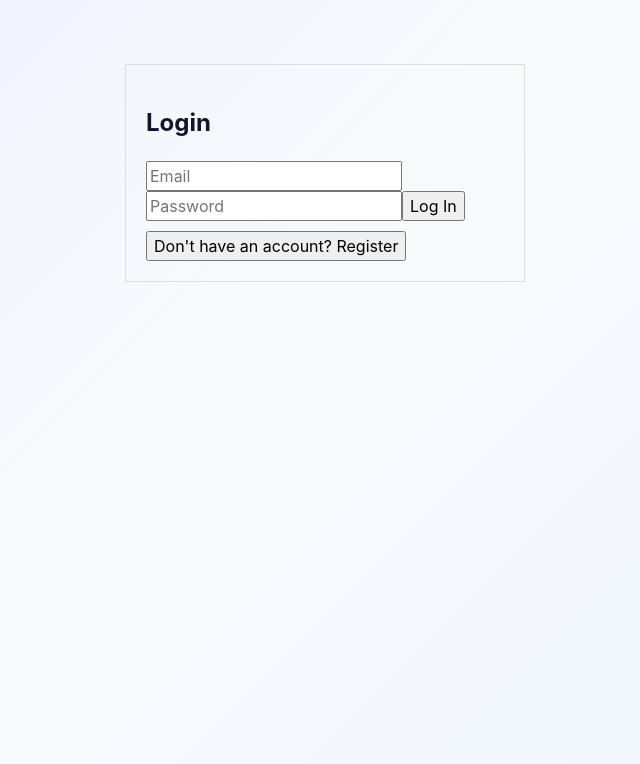
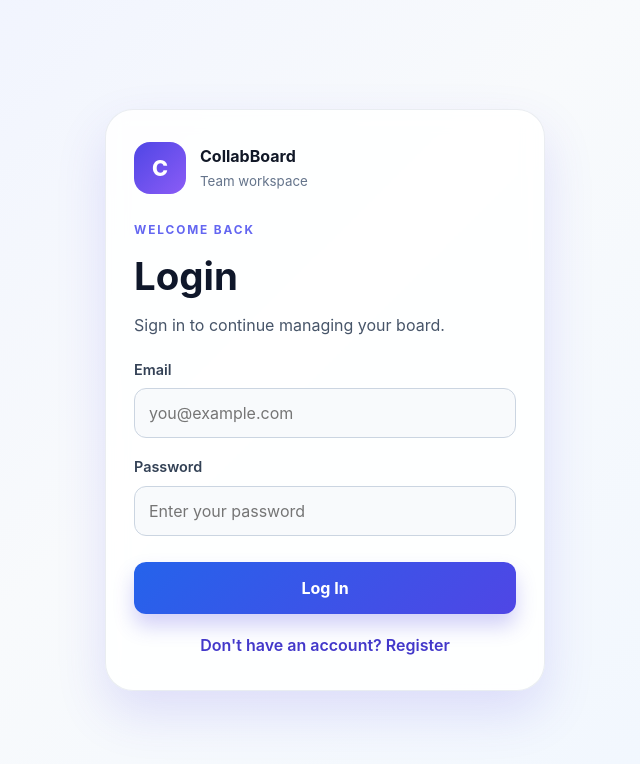
Before and after one commit to Yasurika/collabboard, a React (Vite) app in the folder collabboard-frontend/: page / in a window 1280 px wide. Shown: the top 764 px of the page, without its empty margins (315-955 px from the left). Built offline with nearby package versions, Linux system fonts and the light colour scheme.

Commit message:
update login UI

```diff
--- a/collabboard-frontend/src/api.js
+++ b/collabboard-frontend/src/api.js
@@ -7,6 +7,8 @@ const API = axios.create({
 
 // Front-end eken yawa hama request ekakatama JWT Token eka auto attach karanna
 API.interceptors.request.use((config) => {
+  config.headers = config.headers || {};
+
   const token = localStorage.getItem('token');
   if (token) {
     config.headers.Authorization = `Bearer ${token}`;
--- a/collabboard-frontend/src/components/Login.jsx
+++ b/collabboard-frontend/src/components/Login.jsx
@@ -12,12 +12,22 @@ const Auth = ({ onLoginSuccess }) => {
 
     try {
       if (isRegister) {
-        await registerUser(formData);
+        const payload = {
+          name: formData.name.trim(),
+          email: formData.email.trim(),
+          password: formData.password,
+        };
+
+        await registerUser(payload);
         alert('Registered successfully! Please login.');
         setIsRegister(false);
+        setFormData({ name: '', email: '', password: '' });
       } else {
-        const res = await loginUser({ email: formData.email, password: formData.password });
-        // Token eka LocalStorage eke save karaganeema
+        const res = await loginUser({
+          email: formData.email.trim(),
+          password: formData.password,
+        });
+
         localStorage.setItem('token', res.data.token);
         localStorage.setItem('user', JSON.stringify(res.data.user));
 
@@ -29,40 +39,76 @@ const Auth = ({ onLoginSuccess }) => {
   };
 
   return (
-    <div style={{ maxWidth: '400px', margin: '40px auto', padding: '20px', border: '1px solid #ddd' }}>
+    <div className="auth-page">
+      <div className="auth-card">
+        <div className="auth-brand">
+          <div className="auth-logo">C</div>
+          <div>
+            <span className="auth-brand-name">CollabBoard</span>
+            <small>Team workspace</small>
+          </div>
+        </div>
+
+        <div className="auth-header">
+          <span className="auth-eyebrow">{isRegister ? 'Create account' : 'Welcome back'}</span>
           <h2>{isRegister ? 'Register' : 'Login'}</h2>
-      {error && <p style={{ color: 'red' }}>{error}</p>}
+          <p>
+            {isRegister
+              ? 'Build your team space and manage work together.'
+              : 'Sign in to continue managing your board.'}
+          </p>
+        </div>
 
-      <form onSubmit={handleSubmit}>
+        {error && <div className="auth-error">{error}</div>}
+
+        <form className="auth-form" onSubmit={handleSubmit}>
           {isRegister && (
+            <div className="auth-field">
+              <label htmlFor="name">Full Name</label>
               <input
+                id="name"
                 type="text"
-            placeholder="Name"
+                placeholder="John Doe"
                 value={formData.name}
                 onChange={(e) => setFormData({ ...formData, name: e.target.value })}
                 required
               />
+            </div>
           )}
+
+          <div className="auth-field">
+            <label htmlFor="email">Email</label>
             <input
+              id="email"
               type="email"
-          placeholder="Email"
+              placeholder="you@example.com"
               value={formData.email}
               onChange={(e) => setFormData({ ...formData, email: e.target.value })}
               required
             />
+          </div>
+
+          <div className="auth-field">
+            <label htmlFor="password">Password</label>
             <input
+              id="password"
               type="password"
-          placeholder="Password"
+              placeholder="Enter your password"
               value={formData.password}
               onChange={(e) => setFormData({ ...formData, password: e.target.value })}
               required
             />
-        <button type="submit">{isRegister ? 'Sign Up' : 'Log In'}</button>
+          </div>
+
+          <button type="submit" className="auth-submit">
+            {isRegister ? 'Create Account' : 'Log In'}
+          </button>
         </form>
 
-      <button onClick={() => setIsRegister(!isRegister)} style={{ marginTop: '10px' }}>
+        <button type="button" className="auth-toggle" onClick={() => setIsRegister(!isRegister)}>
           {isRegister ? 'Already have an account? Login' : "Don't have an account? Register"}
         </button>
+      </div>
     </div>
   );
 };
--- a/collabboard-frontend/src/index.css
+++ b/collabboard-frontend/src/index.css
@@ -36,6 +36,155 @@ select {
 
 .app-main {
   padding: 24px;
+}
+
+.auth-page {
+  min-height: calc(100vh - 48px);
+  display: grid;
+  place-items: center;
+  padding: 24px;
+}
+
+.auth-card {
+  width: min(100%, 440px);
+  padding: 32px 28px;
+  border-radius: 28px;
+  background: rgba(255, 255, 255, 0.88);
+  border: 1px solid rgba(148, 163, 184, 0.2);
+  box-shadow: 0 22px 50px rgba(79, 70, 229, 0.15);
+  backdrop-filter: blur(10px);
+}
+
+.auth-brand {
+  display: flex;
+  align-items: center;
+  gap: 14px;
+  margin-bottom: 22px;
+}
+
+.auth-logo {
+  display: grid;
+  place-items: center;
+  width: 52px;
+  height: 52px;
+  border-radius: 16px;
+  background: linear-gradient(135deg, #4f46e5, #8b5cf6);
+  color: #fff;
+  font-weight: 800;
+  font-size: 1.35rem;
+}
+
+.auth-brand-name {
+  display: block;
+  font-size: 1rem;
+  font-weight: 700;
+  color: #111827;
+}
+
+.auth-brand small {
+  color: #64748b;
+}
+
+.auth-header {
+  margin-bottom: 20px;
+}
+
+.auth-eyebrow {
+  display: inline-block;
+  margin-bottom: 8px;
+  font-size: 0.74rem;
+  font-weight: 700;
+  letter-spacing: 0.16em;
+  text-transform: uppercase;
+  color: #6366f1;
+}
+
+.auth-header h2 {
+  margin: 0 0 8px;
+  font-size: clamp(2rem, 4vw, 2.4rem);
+  color: #0f172a;
+}
+
+.auth-header p {
+  margin: 0;
+  color: #475569;
+  line-height: 1.6;
+}
+
+.auth-form {
+  display: flex;
+  flex-direction: column;
+  gap: 18px;
+}
+
+.auth-field {
+  display: flex;
+  flex-direction: column;
+  gap: 8px;
+}
+
+.auth-field label {
+  color: #334155;
+  font-size: 0.9rem;
+  font-weight: 600;
+}
+
+.auth-field input {
+  width: 100%;
+  padding: 12px 14px;
+  border: 1px solid #cbd5e1;
+  border-radius: 12px;
+  background: #f8fafc;
+  color: #0f172a;
+  transition: border-color 0.2s ease, box-shadow 0.2s ease;
+}
+
+.auth-field input:focus {
+  outline: none;
+  border-color: #6366f1;
+  box-shadow: 0 0 0 4px rgba(99, 102, 241, 0.12);
+}
+
+.auth-submit {
+  margin-top: 8px;
+  border: none;
+  border-radius: 12px;
+  padding: 14px 18px;
+  background: linear-gradient(135deg, #2563eb, #4f46e5);
+  color: #fff;
+  font-weight: 700;
+  cursor: pointer;
+  transition: transform 0.2s ease, box-shadow 0.2s ease;
+  box-shadow: 0 12px 20px rgba(79, 70, 229, 0.25);
+}
+
+.auth-submit:hover {
+  transform: translateY(-1px);
+  box-shadow: 0 14px 24px rgba(79, 70, 229, 0.3);
+}
+
+.auth-toggle {
+  width: 100%;
+  margin-top: 18px;
+  border: none;
+  background: transparent;
+  color: #4338ca;
+  font-weight: 600;
+  cursor: pointer;
+}
+
+.auth-toggle:hover {
+  text-decoration: underline;
+}
+
+.auth-error {
+  padding: 12px 14px;
+  border-radius: 10px;
+  margin-bottom: 16px;
+  background: rgba(239, 68, 68, 0.08);
+  border: 1px solid rgba(239, 68, 68, 0.18);
+  color: #b91c1c;
+  font-size: 0.92rem;
 }
 
 .navbar {
```
Also changed, not shown: 2 other files (tests, documents, lock files or other folders). Lines whose indentation alone changed are shown as unchanged.
